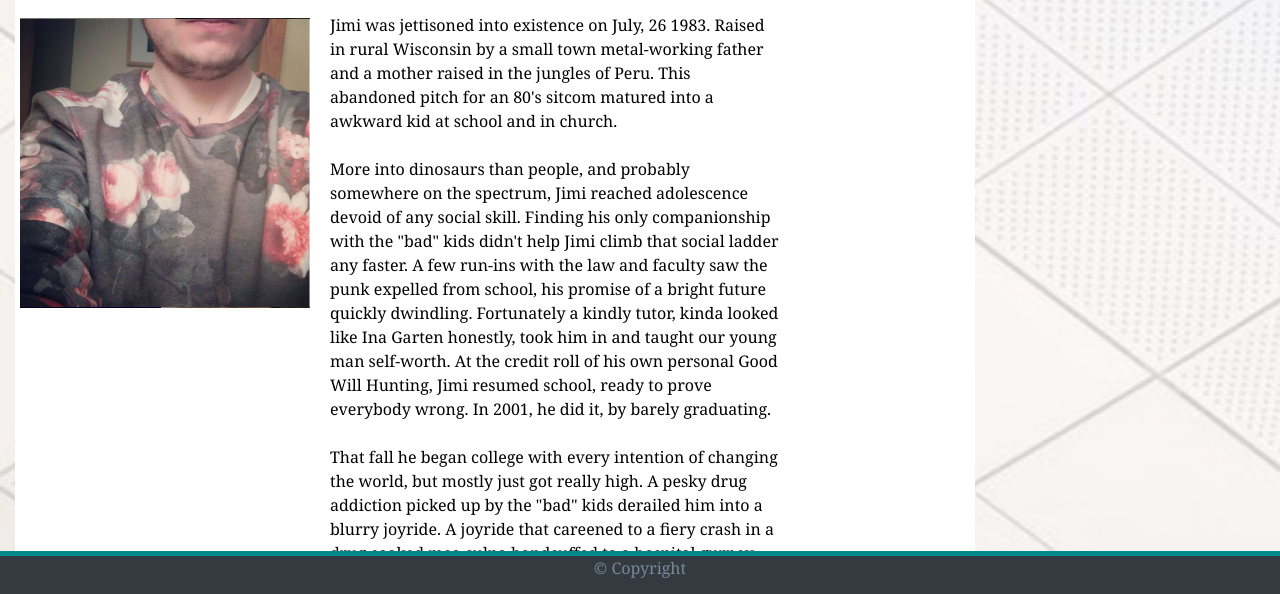
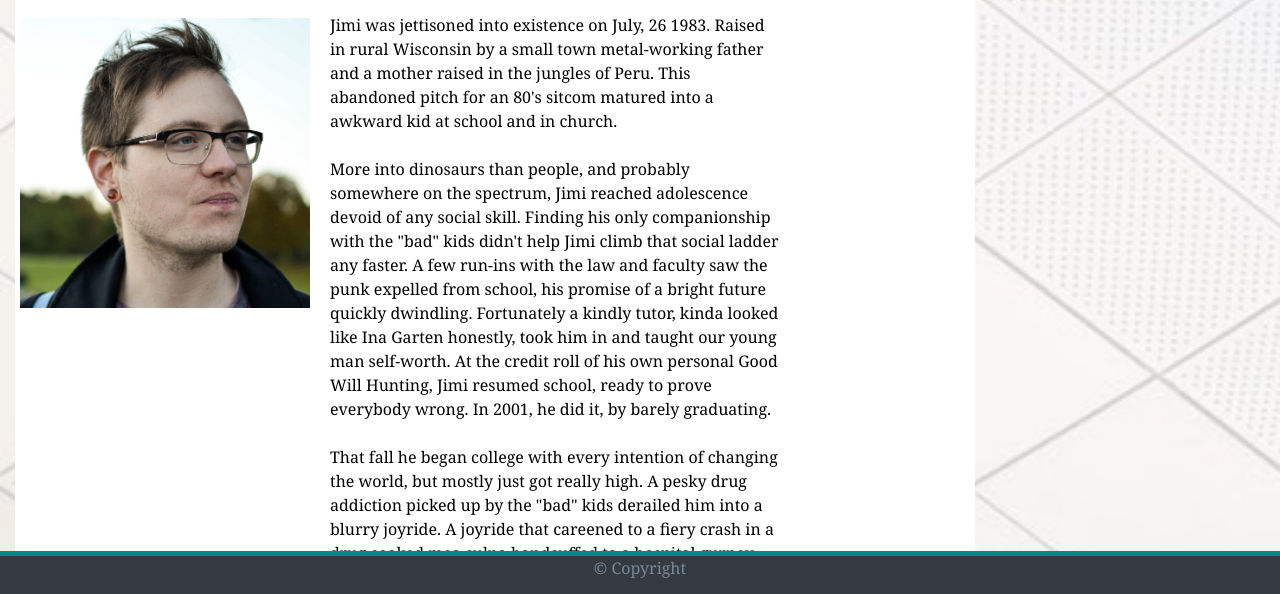
Before and after one commit to inqueblot/protofolio, a plain HTML site: page index.html in a window 1280 px wide. Shown: the part 204-798 px from the top of the page. Drawn offline with nearby package versions, Linux system fonts and the light colour scheme.

Commit message:
updated profile pic

```diff
--- a/index.html
+++ b/index.html
@@ -41,7 +41,7 @@
       <hr>
     </div>
     <div class="row">
-      <img src="./Images/01.PNG" alt="guy in sweater">
+      <img src="./Images/DSC_0305.jpg" alt="average white guy">
       <div class="col-md-6">
         Jimi was jettisoned into existence on July, 26 1983. Raised in rural Wisconsin by a small town metal-working
         father and a mother raised in the jungles of Peru. This abandoned pitch for an 80's sitcom matured into a
```
Also changed, not shown: Images/DSC_0305.jpg (added).
